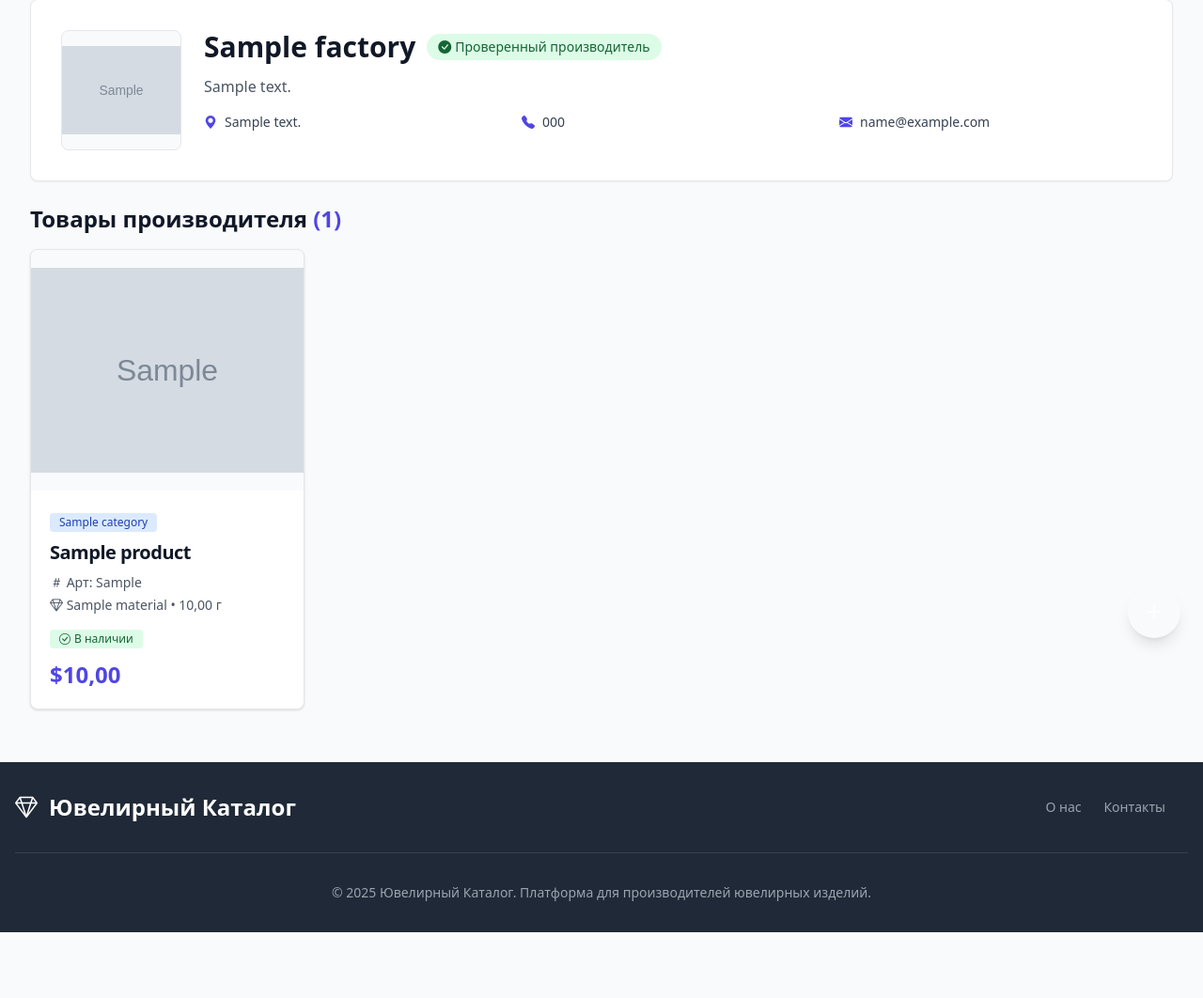
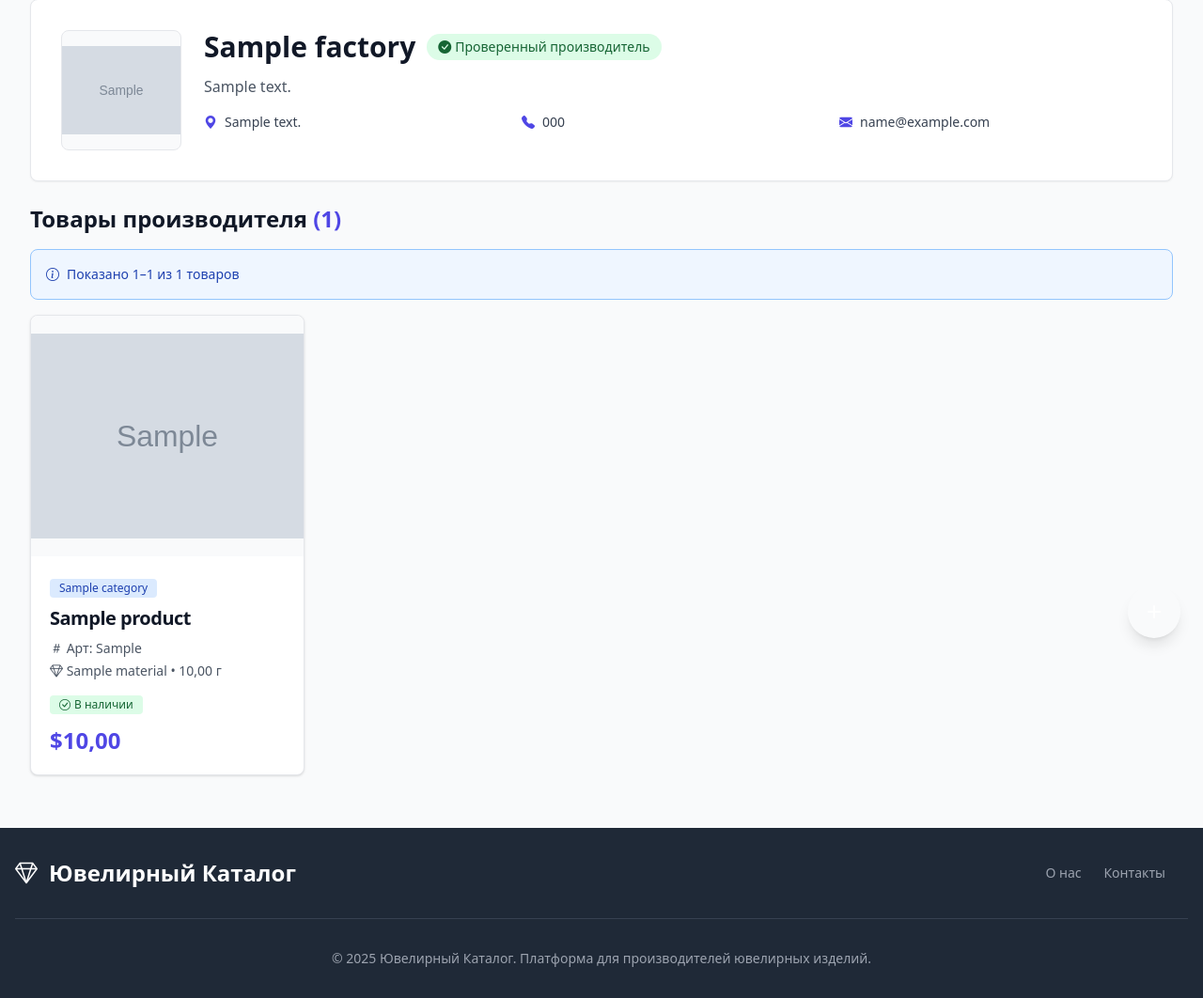
Before and after one commit to defffffender/auroom, a Django app: page /factory/1/ in a window 1280 px wide. Shown: the part 97-1159 px from the top of the page at 94% size. Before the commit the page ends 1089 px from the top, so only its background shows below. Run offline with Django 5.2, Linux system fonts and the light colour scheme; tables that the repository leaves empty hold one stand-in row (values such as "Sample post"); grey boxes marked "Sample" are stand-in pictures; some libraries are stand-ins or nearby versions.

Commit message:
fix: Add pagination to factory detail page to prevent OOM
Добавлена пагинация на страницу завода для предотвращения загрузки всех товаров в память одновременно.

Проблема:
- При клике на "Все товары завода" из карточки товара возникала ошибка 502 Bad Gateway
- OOM killer убивал процесс Gunicorn, так как загружалось 100,000 товаров сразу

Решение:
- Добавлена пагинация (12 товаров на страницу)
- Улучшены SQL запросы с select_related и prefetch_related
- Добавлен lazy loading для изображений товаров
- Добавлена навигация по страницам

Изменения:
- views.py: добавлен Paginator в импорты и в функцию factory_detail
- factory_detail.html: обновлён шаблон для работы с page_obj вместо products
- factory_detail.html: добавлена полная пагинация с навигацией

🤖 Generated with [Claude Code](https://claude.com/claude-code)

Co-Authored-By: Claude Sonnet 4.5 <noreply@anthropic.com>

```diff
--- a/catalog/templates/catalog/factory_detail.html
+++ b/catalog/templates/catalog/factory_detail.html
@@ -52,18 +52,25 @@
 <div class="mb-6">
     <h2 class="text-2xl font-bold text-gray-900 dark:text-white mb-4">
         Товары производителя
-        <span class="text-primary-600">({{ products.count }})</span>
+        <span class="text-primary-600">({{ page_obj.paginator.count }})</span>
     </h2>
 
-    {% if products %}
-        <div class="grid grid-cols-1 md:grid-cols-3 lg:grid-cols-4 gap-4">
-            {% for product in products %}
+    {% if page_obj %}
+        <!-- Информация о результатах -->
+        <div class="flex items-center p-4 mb-4 text-sm text-blue-800 dark:text-blue-300 bg-blue-50 dark:bg-blue-900/30 rounded-lg border border-blue-300 dark:border-blue-800" role="alert">
+            <i class="bi bi-info-circle mr-2"></i>
+            <span>Показано {{ page_obj.start_index }}–{{ page_obj.end_index }} из {{ page_obj.paginator.count }} товаров</span>
+        </div>
+
+        <div class="grid grid-cols-1 md:grid-cols-3 lg:grid-cols-4 gap-4 mb-6">
+            {% for product in page_obj %}
                 <div class="bg-white dark:bg-gray-800 border border-gray-200 dark:border-gray-700 rounded-lg shadow hover:shadow-lg transition-shadow">
                     <a href="{% url 'catalog:product_detail' product.article %}" class="block">
                         {% if product.images.all.0 %}
                             <img src="{{ product.images.all.0.image.url }}"
                                  alt="{{ product.name }}"
-                                 class="w-full h-64 object-contain bg-gray-50 dark:bg-gray-700 rounded-t-lg">
+                                 class="w-full h-64 object-contain bg-gray-50 dark:bg-gray-700 rounded-t-lg"
+                                 loading="lazy">
                         {% else %}
                             <div class="w-full h-64 bg-gray-50 dark:bg-gray-700 flex items-center justify-center rounded-t-lg">
                                 <i class="bi bi-image text-gray-400 dark:text-gray-500 text-5xl"></i>
@@ -104,6 +111,67 @@
                 </div>
             {% endfor %}
         </div>
+
+        <!-- Пагинация -->
+        {% if page_obj.has_other_pages %}
+        <nav class="flex items-center justify-center" aria-label="Page navigation">
+            <ul class="inline-flex -space-x-px text-sm">
+                {% if page_obj.has_previous %}
+                <li>
+                    <a href="?page=1" class="flex items-center justify-center px-3 h-8 ms-0 leading-tight text-gray-500 dark:text-gray-400 bg-white dark:bg-gray-800 border border-e-0 border-gray-300 dark:border-gray-700 rounded-s-lg hover:bg-gray-100 dark:hover:bg-gray-700 hover:text-gray-700 dark:hover:text-white">
+                        <i class="bi bi-chevron-double-left"></i>
+                    </a>
+                </li>
+                <li>
+                    <a href="?page={{ page_obj.previous_page_number }}" class="flex items-center justify-center px-3 h-8 leading-tight text-gray-500 dark:text-gray-400 bg-white dark:bg-gray-800 border border-gray-300 dark:border-gray-700 hover:bg-gray-100 dark:hover:bg-gray-700 hover:text-gray-700 dark:hover:text-white">
+                        <i class="bi bi-chevron-left"></i>
+                    </a>
+                </li>
+                {% else %}
+                <li>
+                    <span class="flex items-center justify-center px-3 h-8 ms-0 leading-tight text-gray-300 dark:text-gray-600 bg-white dark:bg-gray-800 border border-e-0 border-gray-300 dark:border-gray-700 rounded-s-lg">
+                        <i class="bi bi-chevron-double-left"></i>
+                    </span>
+                </li>
+                <li>
+                    <span class="flex items-center justify-center px-3 h-8 leading-tight text-gray-300 dark:text-gray-600 bg-white dark:bg-gray-800 border border-gray-300 dark:border-gray-700">
+                        <i class="bi bi-chevron-left"></i>
+                    </span>
+                </li>
+                {% endif %}
+
+                <li>
+                    <span class="flex items-center justify-center px-3 h-8 text-primary-600 dark:text-primary-400 border border-gray-300 dark:border-gray-700 bg-primary-50 dark:bg-primary-900/30">
+                        Страница {{ page_obj.number }} из {{ page_obj.paginator.num_pages }}
+                    </span>
+                </li>
+
+                {% if page_obj.has_next %}
+                <li>
+                    <a href="?page={{ page_obj.next_page_number }}" class="flex items-center justify-center px-3 h-8 leading-tight text-gray-500 dark:text-gray-400 bg-white dark:bg-gray-800 border border-gray-300 dark:border-gray-700 hover:bg-gray-100 dark:hover:bg-gray-700 hover:text-gray-700 dark:hover:text-white">
+                        <i class="bi bi-chevron-right"></i>
+                    </a>
+                </li>
+                <li>
+                    <a href="?page={{ page_obj.paginator.num_pages }}" class="flex items-center justify-center px-3 h-8 leading-tight text-gray-500 dark:text-gray-400 bg-white dark:bg-gray-800 border border-gray-300 dark:border-gray-700 rounded-e-lg hover:bg-gray-100 dark:hover:bg-gray-700 hover:text-gray-700 dark:hover:text-white">
+                        <i class="bi bi-chevron-double-right"></i>
+                    </a>
+                </li>
+                {% else %}
+                <li>
+                    <span class="flex items-center justify-center px-3 h-8 leading-tight text-gray-300 dark:text-gray-600 bg-white dark:bg-gray-800 border border-gray-300 dark:border-gray-700">
+                        <i class="bi bi-chevron-right"></i>
+                    </span>
+                </li>
+                <li>
+                    <span class="flex items-center justify-center px-3 h-8 leading-tight text-gray-300 dark:text-gray-600 bg-white dark:bg-gray-800 border border-gray-300 dark:border-gray-700 rounded-e-lg">
+                        <i class="bi bi-chevron-double-right"></i>
+                    </span>
+                </li>
+                {% endif %}
+            </ul>
+        </nav>
+        {% endif %}
     {% else %}
         <div class="bg-white dark:bg-gray-800 border border-gray-200 dark:border-gray-700 rounded-lg shadow-sm text-center p-12">
             <i class="bi bi-inbox text-primary-600" style="font-size: 4rem;"></i>
--- a/catalog/views.py
+++ b/catalog/views.py
@@ -9,6 +9,7 @@ from django.forms import modelformset_factory
 from django.http import JsonResponse
 from django.views.decorators.cache import cache_page
 from django.core.cache import cache
+from django.core.paginator import Paginator
 
 from .models import Product, Category, Material, Factory, ProductImage, Favorite, Theme
 from .forms import (
@@ -240,14 +241,19 @@ def factory_detail(request, factory_id):
     """Страница завода со всеми его товарами"""
     factory = get_object_or_404(Factory, id=factory_id)
 
-    products = Product.objects.filter(
+    products_list = Product.objects.filter(
         factory=factory,
         is_active=True
-    ).select_related('category', 'material').prefetch_related('images')
+    ).select_related('category', 'material', 'purity', 'metal_color', 'style').prefetch_related('images')
+
+    # Пагинация (12 товаров на странице)
+    paginator = Paginator(products_list, 12)
+    page_number = request.GET.get('page', 1)
+    page_obj = paginator.get_page(page_number)
 
     context = {
         'factory': factory,
-        'products': products,
+        'page_obj': page_obj,
     }
 
     return render(request, 'catalog/factory_detail.html', context)
```
